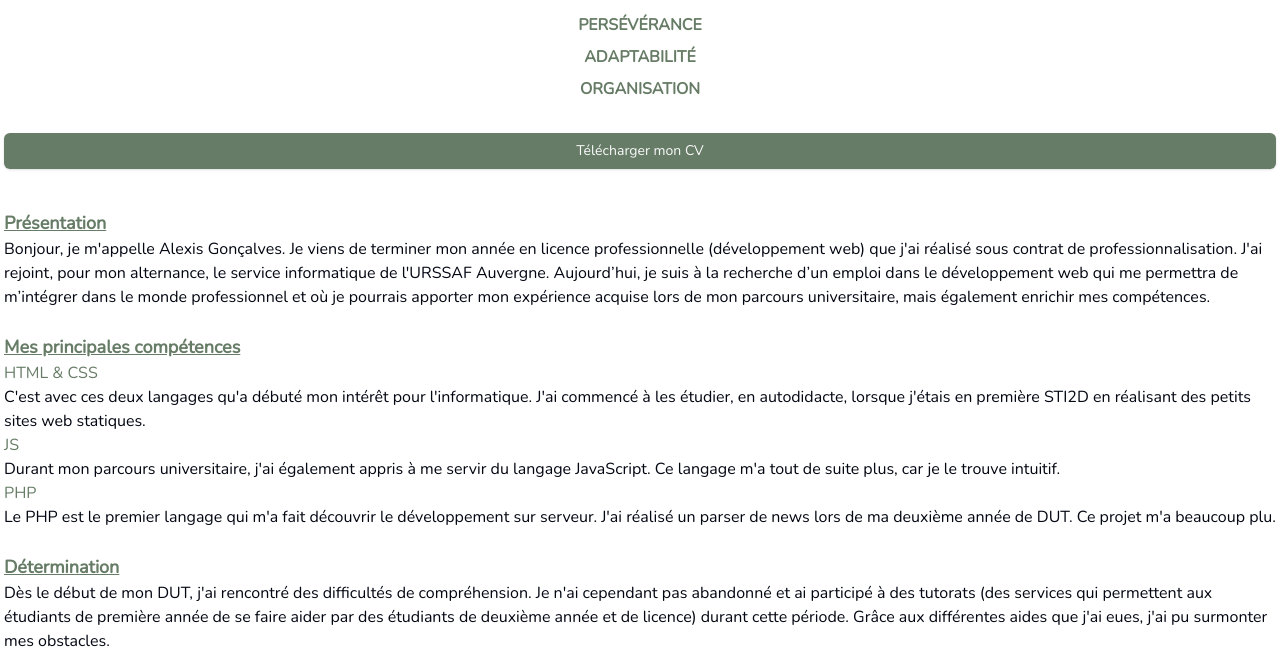
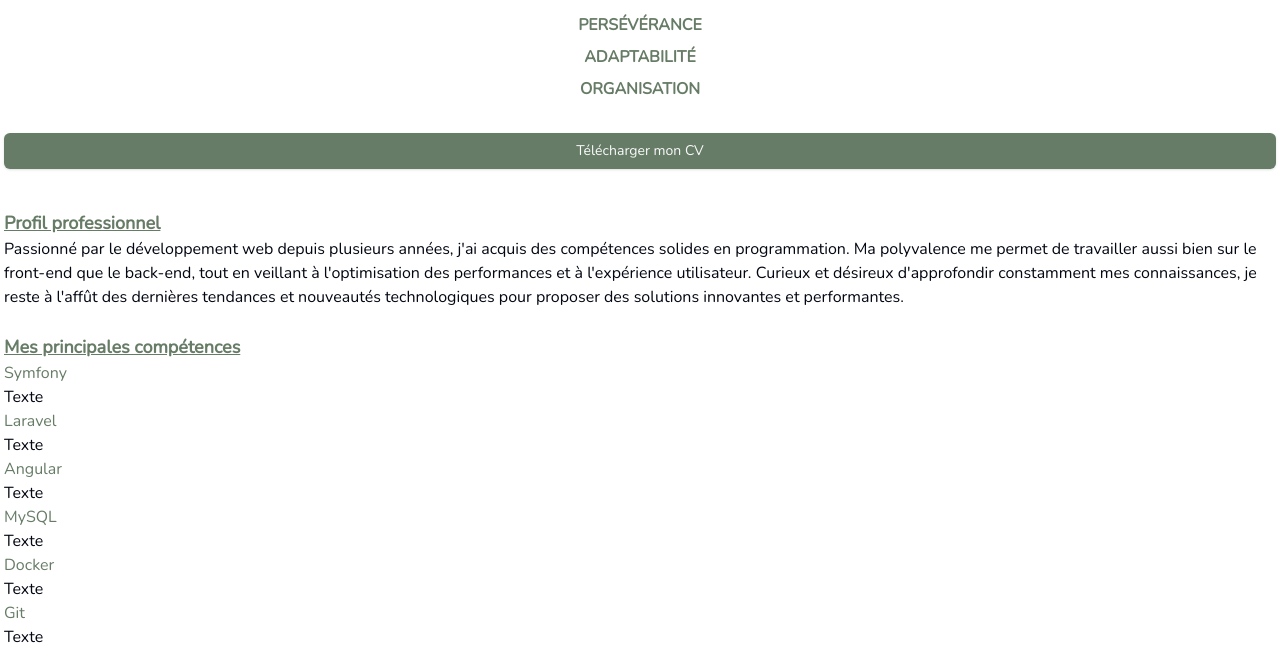
Before and after one commit to Valdorah/valdorah.github.io, an Astro site: page / in a window 1280 px wide. Shown: the part 119-777 px from the top of the page. Built offline with nearby package versions, Linux system fonts and the light colour scheme; Astro itself is replaced by a stand-in of ours.

Commit message:
:construction: WIP

```diff
--- a/src/pages/index.astro
+++ b/src/pages/index.astro
@@ -6,16 +6,14 @@ import { Button } from "@/components/ui/button";
 
 <BaseLayout>
     <section>
-        <h4>Présentation</h4>
+        <h4>Profil professionnel</h4>
 		<p>
-			Bonjour, je m'appelle Alexis Gonçalves. Je viens de terminer mon année en
-			licence professionnelle (développement web) que j'ai réalisé sous contrat de
-			professionnalisation. J'ai rejoint, pour mon alternance, le service informatique de l'URSSAF
-			Auvergne. Aujourd’hui, je suis à la recherche d’un emploi dans le développement web qui me
-			permettra de m’intégrer dans le monde professionnel et où je pourrais apporter mon expérience
-			acquise lors de mon parcours universitaire, mais également
-			enrichir
-			mes compétences.
+            Passionné par le développement web depuis plusieurs années, j'ai acquis des
+            compétences solides en programmation. Ma polyvalence me permet de travailler
+            aussi bien sur le front-end que le back-end, tout en veillant à l'optimisation des
+            performances et à l'expérience utilisateur. Curieux et désireux d'approfondir
+            constamment mes connaissances, je reste à l'affût des dernières tendances et
+            nouveautés technologiques pour proposer des solutions innovantes et performantes.
 		</p>
     </section>
 
@@ -23,23 +21,28 @@ import { Button } from "@/components/ui/button";
         <h4>Mes principales compétences</h4>
         <article>
             <div>
-                <h5>HTML & CSS</h5>
-                <p>C'est avec ces deux langages qu'a débuté mon intérêt pour l'informatique. J'ai
-                    commencé à les étudier, en autodidacte, lorsque j'étais en première STI2D en réalisant des
-                    petits sites web statiques.</p>
+                <h5>Symfony</h5>
+                <p>Texte</p>
             </div>
             <div>
-                <h5>JS</h5>
-                <p>Durant mon parcours universitaire, j'ai également appris à me servir du langage
-                    JavaScript. Ce langage m'a tout de suite plus, car je le trouve intuitif.</p>
+                <h5>Laravel</h5>
+                <p>Texte</p>
             </div>
             <div>
-                <h5>PHP</h5>
-                <p>Le PHP est le premier langage qui m'a fait découvrir le développement sur
-                    serveur. J'ai
-                    réalisé un <a href="https://github.com/Valdorah/parserRSS" target="_blank"
-                                  class="lime-text text-darken-4 bold">parser de news</a> lors de ma deuxième année
-                    de DUT. Ce projet m'a beaucoup plu.</p>
+                <h5>Angular</h5>
+                <p>Texte</p>
+            </div>
+            <div>
+                <h5>MySQL</h5>
+                <p>Texte</p>
+            </div>
+            <div>
+                <h5>Docker</h5>
+                <p>Texte</p>
+            </div>
+            <div>
+                <h5>Git</h5>
+                <p>Texte</p>
             </div>
         </article>
     </section>
@@ -47,25 +50,8 @@ import { Button } from "@/components/ui/button";
     <section>
         <article>
             <div>
-                <h4>Détermination</h4>
-                <p>Dès le début de mon DUT, j'ai rencontré des difficultés de compréhension. Je
-                    n'ai cependant pas abandonné et ai participé à des tutorats (des
-                    services qui permettent aux étudiants de première année de se faire aider par des étudiants de
-                    deuxième année et de licence)
-                    durant cette période. Grâce aux différentes aides que j'ai eues, j'ai pu surmonter mes
-                    obstacles.
-                </p>
-            </div>
-            <div>
-                <h4>Autodidacte</h4>
-                <p>
-                    Pour minimiser les difficultés rencontrées durant mon parcours universitaires, j'ai pris
-                    l'initiative de me renseigner à l'avance sur les matières que je verrais. Par la suite, j'ai
-                    suivi quelques cours sur <a class="lime-text text-darken-4 bold"
-                                                href="https://openclassrooms.com/fr/" target="_blank">openclassrooms.com</a> afin d'avoir un
-                    aperçut général des différents
-                    langages que je verrai.
-                </p>
+                <h4>Mes passions</h4>
+                <p>Text</p>
             </div>
         </article>
     </section>
```
